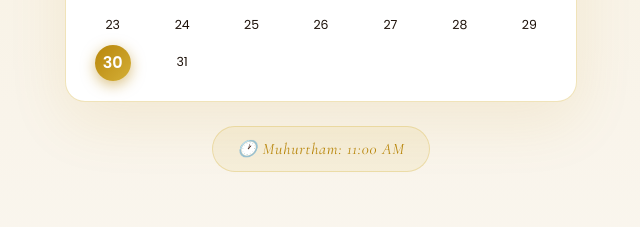
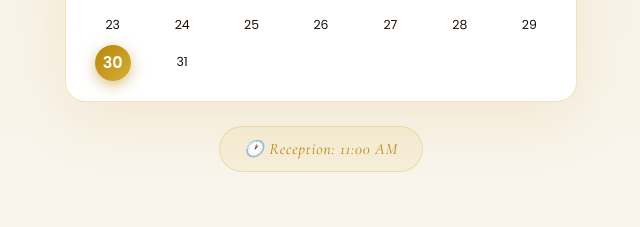
Before and after one commit to VarshiniJayakumar/swathi-wed, a React (Vite) app in the folder wedding-invitation/: page / in a window 1280 px wide. Shown: the part 2620-2847 px from the top of the page, without its empty margins (319-959 px from the left). Built offline with nearby package versions, Linux system fonts and the light colour scheme; a web font is replaced by a local one.

Commit message:
fix: change Muhurtham to Reception in DateSection

```diff
--- a/wedding-invitation/src/components/DateSection.jsx
+++ b/wedding-invitation/src/components/DateSection.jsx
@@ -117,7 +117,7 @@ export default function DateSection() {
           }}>
             <p style={{fontFamily:'"Cormorant Garamond",serif',fontSize:'1rem',
               color:'#B8860B',fontStyle:'italic',letterSpacing:'0.05em'}}>
-              🕐 Muhurtham: 11:00 AM
+              🕐 Reception: 11:00 AM
             </p>
           </div>
         </div>
```
